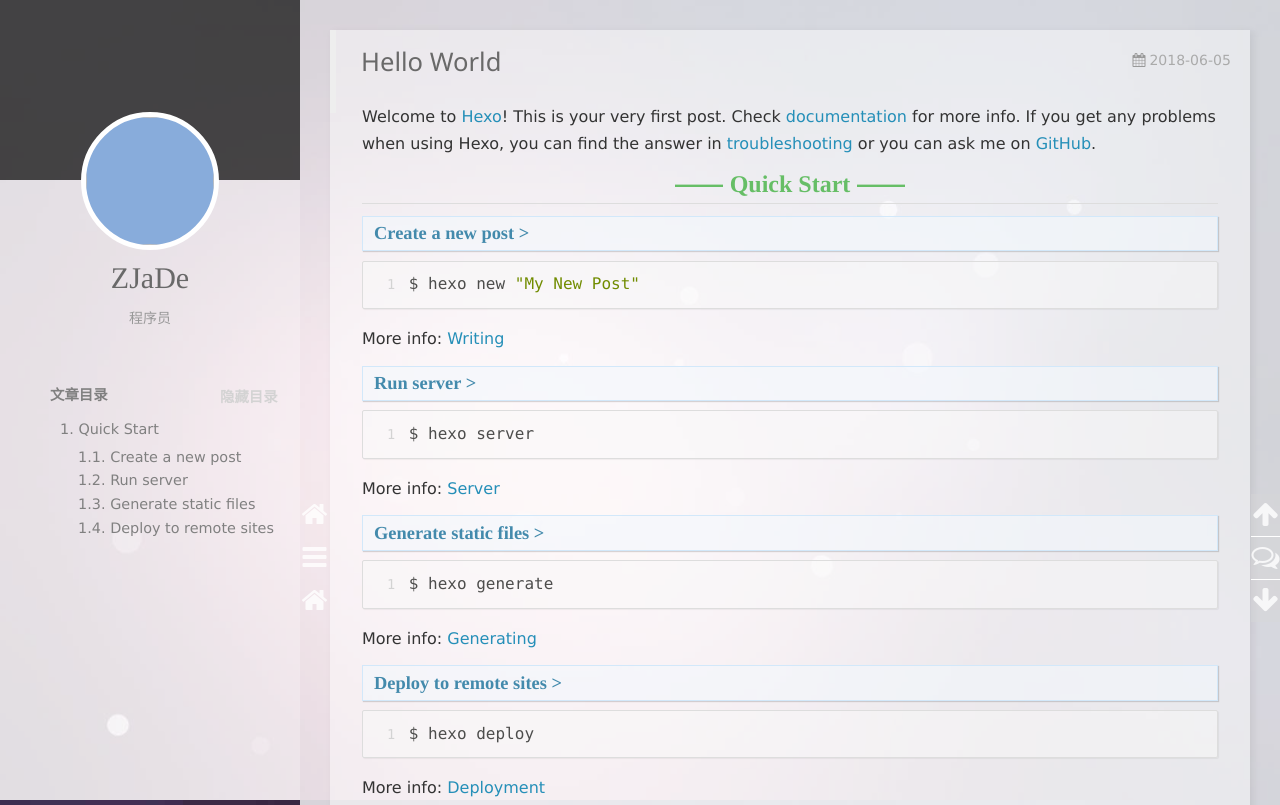
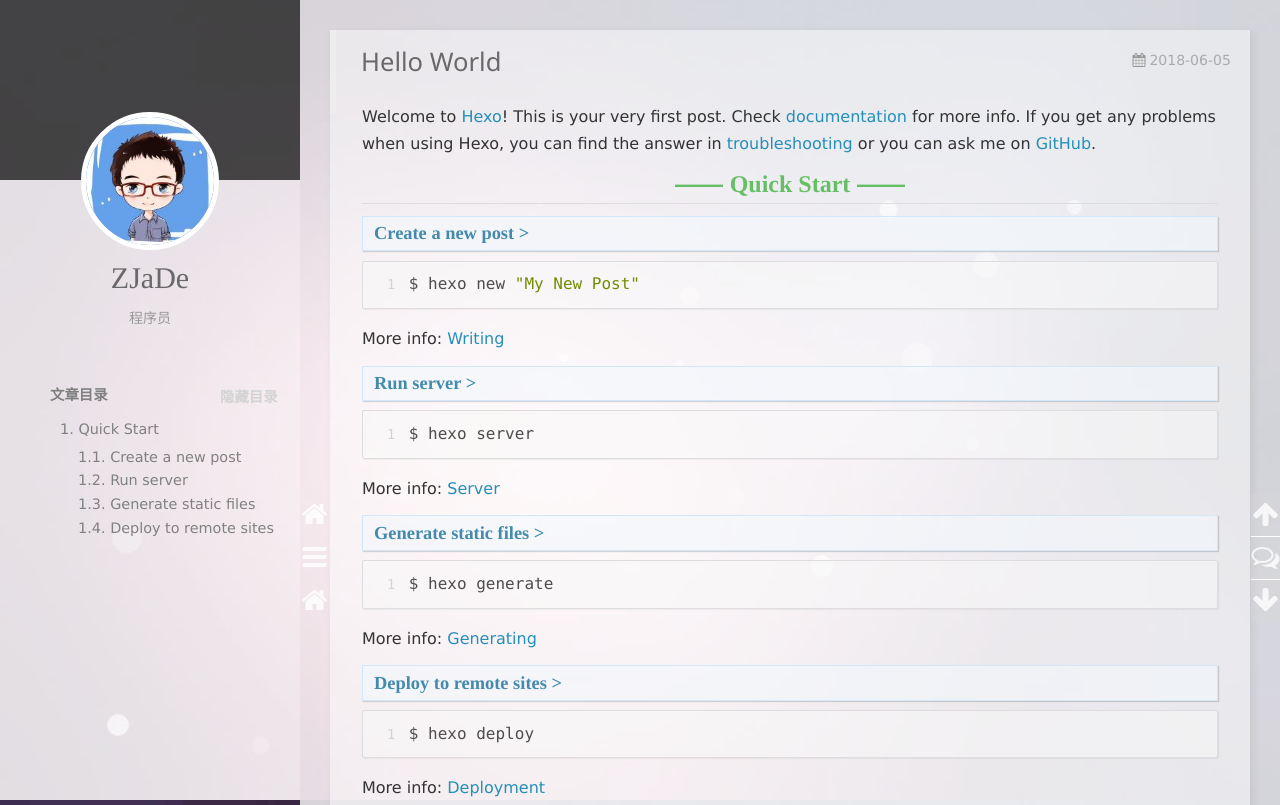
Before and after one commit to Z-JaDe/Z-JaDe.github.io, a plain HTML site: page 2018/06/05/hello-world/index.html in a window 1280 px wide. Shown: the top 805 px of the page. Drawn offline with nearby package versions, Linux system fonts and the light colour scheme; some packages are replaced by stand-ins of ours; a script that the page names is missing.

Commit message:
Site updated: 2018-06-05 16:10:11

```diff
--- a/2018/06/05/hello-world/index.html
+++ b/2018/06/05/hello-world/index.html
@@ -35,7 +35,7 @@
 
 
 
-    <link rel="shortcut icon" href="/favicon.png">
+    <link rel="shortcut icon" href="/favicon.jpg">
 
 
 
@@ -98,7 +98,7 @@
 <div class="intrude-less">
     <header id="header" class="inner">
         <a href="/" class="profilepic">
-            <img src="/img/avatar.png" class="animated zoomIn">
+            <img src="/img/avatar.jpg" class="animated zoomIn">
         </a>
         <hgroup>
           <h1 class="header-author"><a href="/">ZJaDe</a></h1>
@@ -174,6 +174,8 @@
 
                                 <a class="fa Email" href="mailto:zjade@outlook.com" title="Email"></a>
 
+                                <a class="fa 新浪微博" href="https://weibo.com/u/2962701055" title="新浪微博"></a>
+
                                 <a class="fa GitHub" href="https://github.com/Z-JaDe" title="GitHub"></a>
 
                                 <a class="fa RSS" href="/atom.xml" title="RSS"></a>
@@ -227,7 +229,7 @@
     <div class="intrude-less">
         <header id="header" class="inner">
             <a href="/" class="profilepic">
-                <img src="/img/avatar.png" class="animated zoomIn">
+                <img src="/img/avatar.jpg" class="animated zoomIn">
             </a>
             <hgroup>
               <h1 class="header-author"><a href="/" title="回到主页">ZJaDe</a></h1>
@@ -253,6 +255,8 @@
                         <ul class="social">
 
                                 <a class="fa Email" target="_blank" href="mailto:zjade@outlook.com" title="Email"></a>
+
+                                <a class="fa 新浪微博" target="_blank" href="https://weibo.com/u/2962701055" title="新浪微博"></a>
 
                                 <a class="fa GitHub" target="_blank" href="https://github.com/Z-JaDe" title="GitHub"></a>
 
```
Also changed, not shown: 404.html (+7 -3 lines), archives/2018/06/index.html (+7 -3 lines), archives/2018/index.html (+7 -3 lines), archives/index.html (+7 -3 lines), index.html (+7 -3 lines), favicon.jpg (added).
